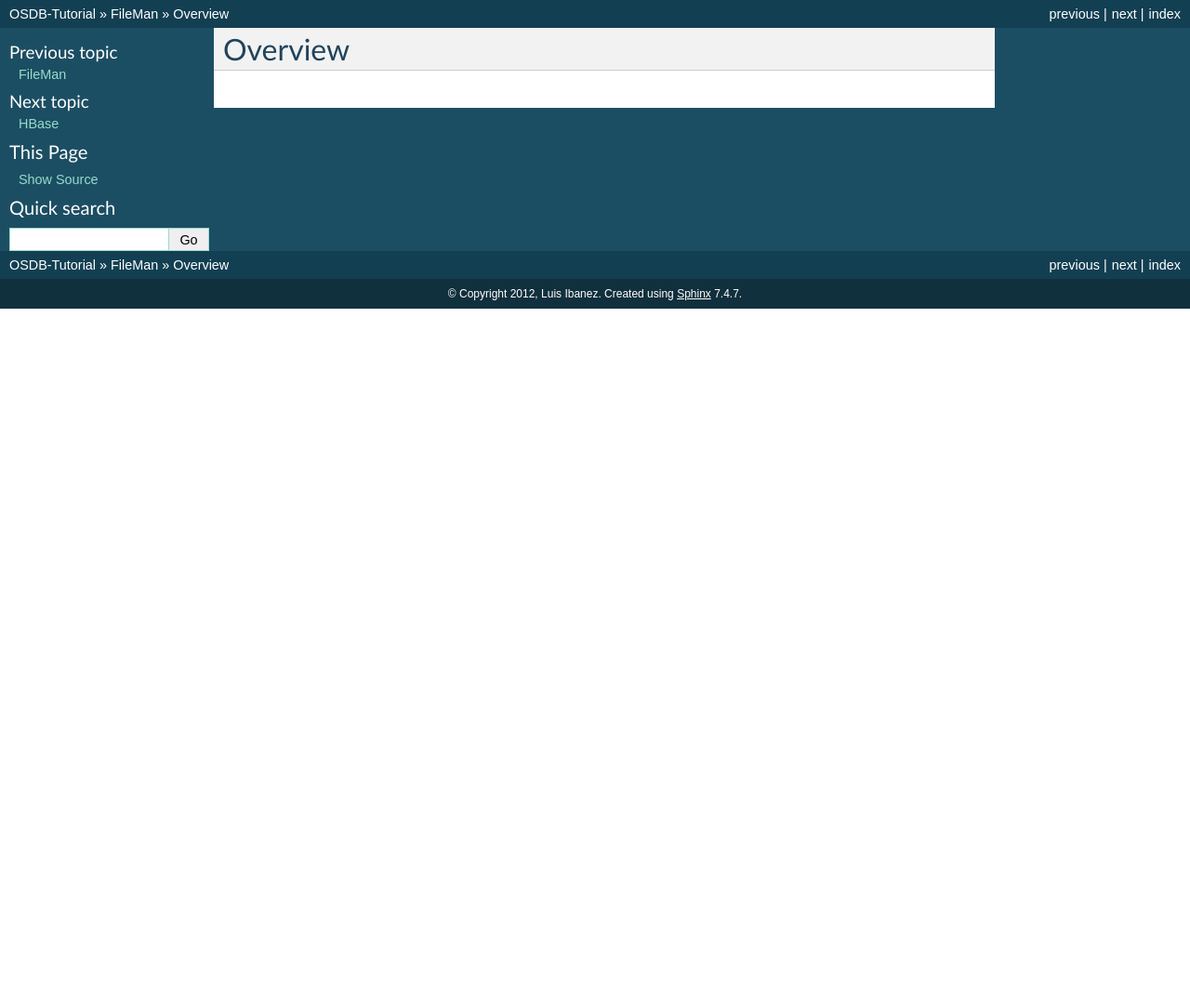
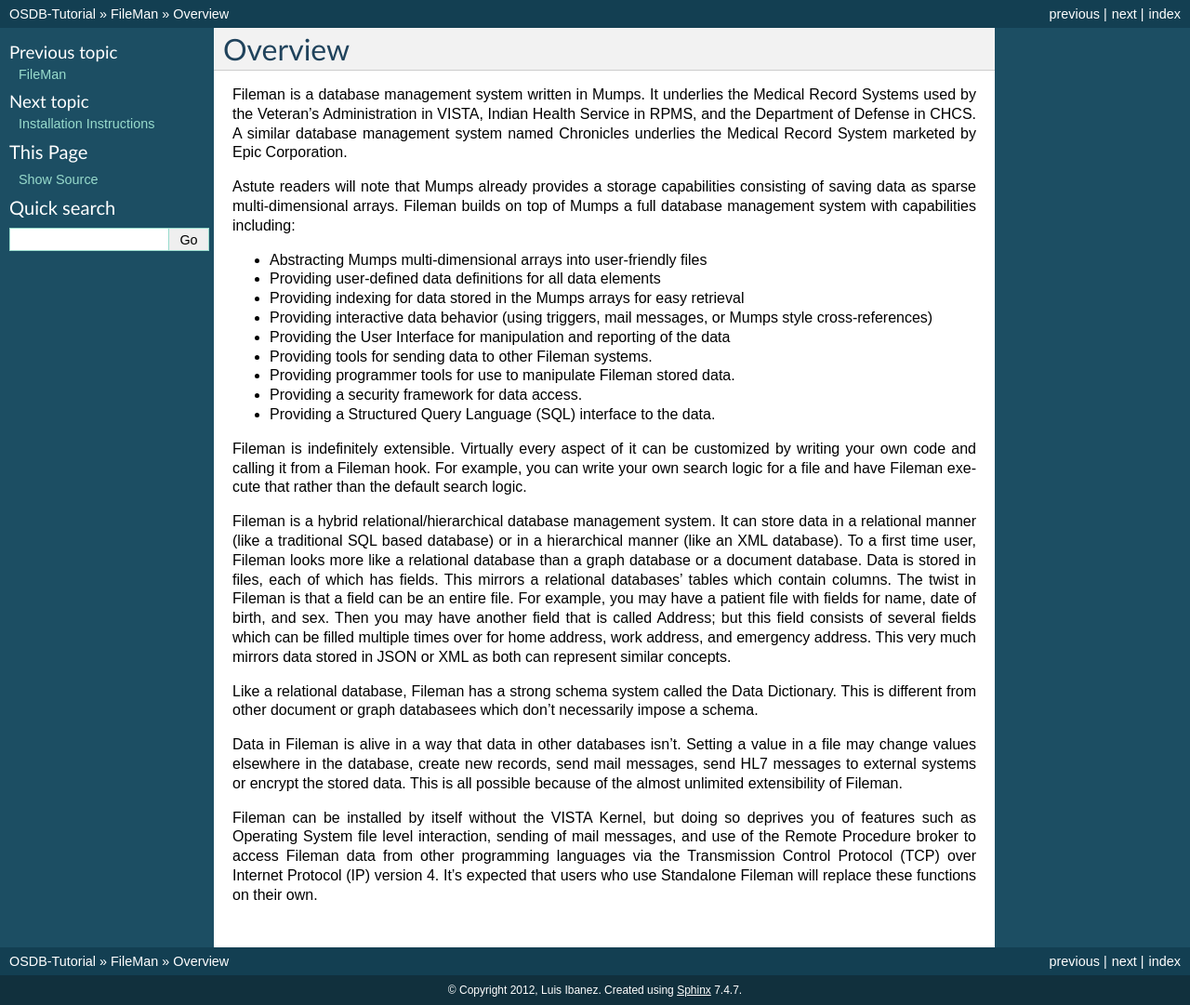
Before and after one commit to luisibanez/open-source-databases-tutorial, a Sphinx documentation site: the page built from source/FileMan/Overview.rst, in a window 1280 px wide. Shown: the whole page at 93% size. Built offline with Sphinx 7.4.7, drawn with Linux system fonts in a browser that asks for light colours; before the commit the page ends 900 px from its top, so only the background shows below that.

Commit message:
Fileman Overview and Install

```diff
--- a/source/FileMan/Overview.rst
+++ b/source/FileMan/Overview.rst
@@ -1,2 +1,30 @@
 Overview
 ========
+
+Fileman is a database management system written in Mumps. It underlies the Medical Record Systems used by the Veteran's Administration in VISTA, Indian Health Service in RPMS, and the Department of Defense in CHCS. A similar database management system named Chronicles underlies the Medical Record System marketed by Epic Corporation.
+
+Astute readers will note that Mumps already provides a storage capabilities consisting of saving data as sparse multi-dimensional arrays. Fileman builds on top of Mumps a full database management system with capabilities including:
+
+* Abstracting Mumps multi-dimensional arrays into user-friendly files
+* Providing user-defined data definitions for all data elements
+* Providing indexing for data stored in the Mumps arrays for easy retrieval
+* Providing interactive data behavior (using triggers, mail messages, or Mumps style cross-references)
+* Providing the User Interface for manipulation and reporting of the data
+* Providing tools for sending data to other Fileman systems.
+* Providing programmer tools for use to manipulate Fileman stored data.
+* Providing a security framework for data access.
+* Providing a Structured Query Language (SQL) interface to the data.
+
+Fileman is indefinitely extensible. Virtually every aspect of it can be customized by writing your own code and calling it from a Fileman hook. For example, you can write your own search logic for a file and have Fileman execute that rather than the default search logic.
+
+Fileman is a hybrid relational/hierarchical database management system. It can store data in a relational manner (like a traditional SQL based database) or in a hierarchical manner (like an XML database). To a first time user, Fileman looks more like a relational database than a graph database or a document database. Data is stored in files, each of which has fields. This mirrors a relational databases' tables which contain columns. The twist in Fileman is that a field can be an entire file. For example, you may have a patient file with fields for name, date of birth, and sex. Then you may have another field that is called Address; but this field consists of several fields which can be filled multiple times over for home address, work address, and emergency address. This very much mirrors data stored in JSON or XML as both can represent similar concepts.
+
+Like a relational database, Fileman has a strong schema system called the Data Dictionary. This is different from other document or graph databasees which don't necessarily impose a schema.
+
+Data in Fileman is alive in a way that data in other databases isn't. Setting
+a value in a file may change values elsewhere in the database, create new
+records, send mail messages, send HL7 messages to external systems or encrypt
+the stored data. This is all possible because of the almost unlimited
+extensibility of Fileman.
+
+Fileman can be installed by itself without the VISTA Kernel, but doing so deprives you of features such as Operating System file level interaction, sending of mail messages, and use of the Remote Procedure broker to access Fileman data from other programming languages via the Transmission Control Protocol (TCP) over Internet Protocol (IP) version 4. It's expected that users who use Standalone Fileman will replace these functions on their own.
--- a/source/FileMan/index.rst
+++ b/source/FileMan/index.rst
@@ -7,6 +7,7 @@ Contents:
    :maxdepth: 2
 
    Overview.rst
+   Install.rst
 
 .. index::
    pair: FileMan; Overview
```
Also changed, not shown: source/FileMan/Install.rst (added, +230 -0 lines), 1 other file.
